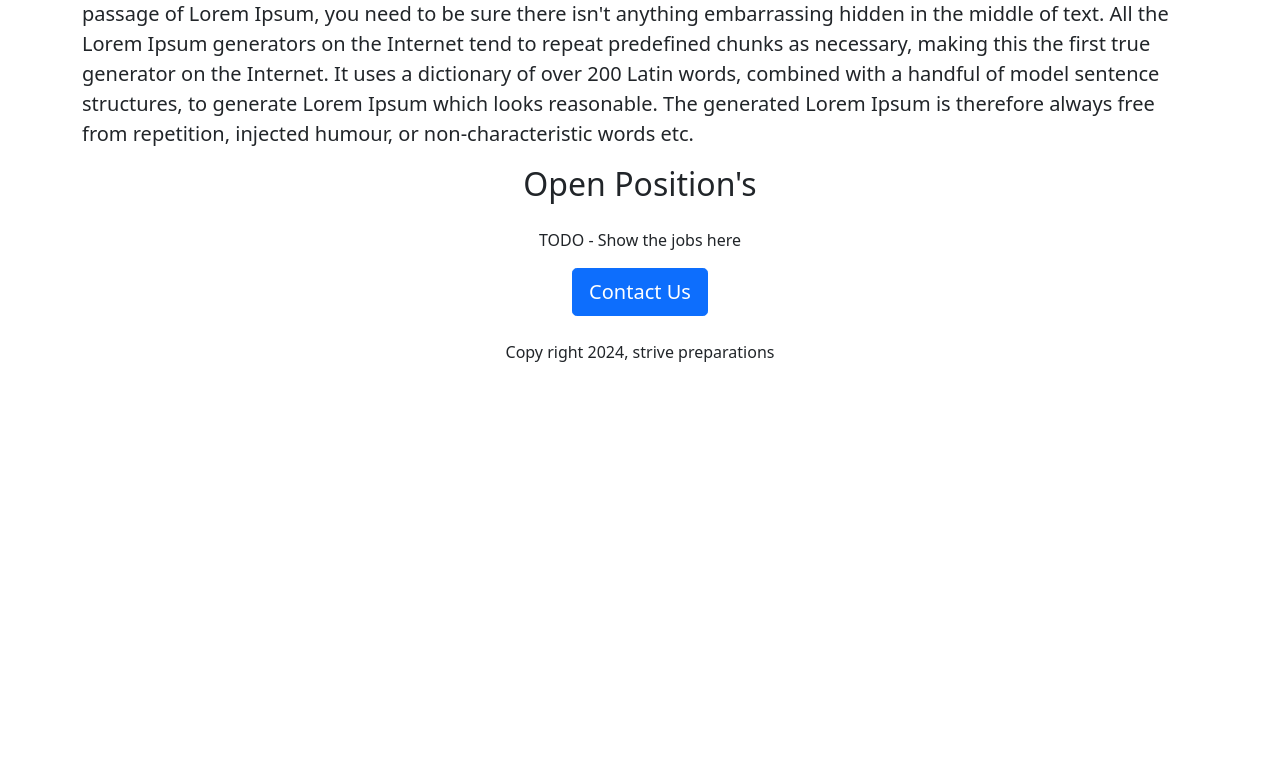
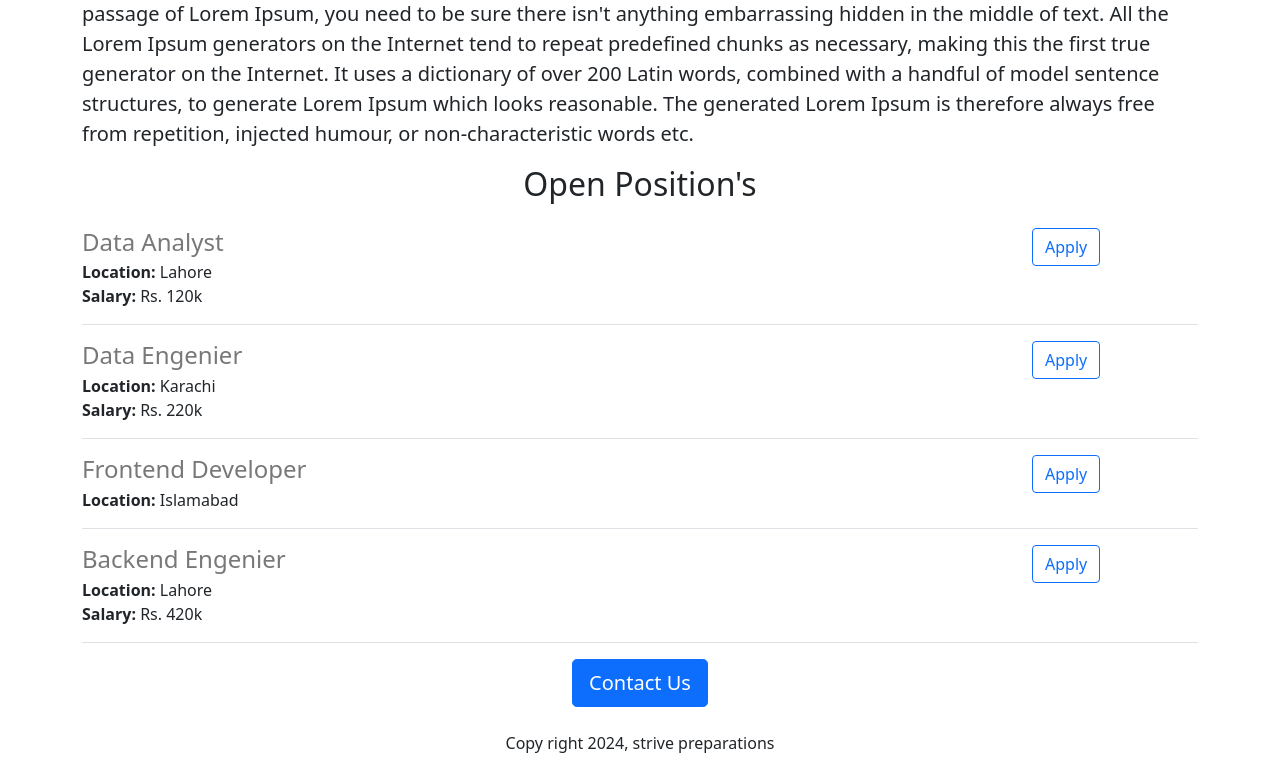
Before and after one commit to Husnain6022/Flask_Carrer_Website, a Flask app: page / in a window 1280 px wide. Shown: the part 1104-1875 px from the top of the page. Before the commit the page ends 1466 px from the top, so only its background shows below. Run offline with Flask 3, Linux system fonts and the light colour scheme.

Commit message:
requirements added

```diff
--- a/app.py
+++ b/app.py
@@ -1,12 +1,43 @@
-from flask import Flask, render_template
+from flask import Flask, render_template, jsonify
 
 app = Flask(__name__)
+
+JOBS = [
+  {
+    'id': 1,
+    'title': 'Data Analyst',
+    'location': 'Lahore',
+    'salary': 'Rs. 120k'
+  },
+  {
+    'id': 2,
+    'title': 'Data Engenier',
+    'location': 'Karachi',
+    'salary': 'Rs. 220k'
+  },
+  {
+    'id': 3,
+    'title': 'Frontend Developer',
+    'location': 'Islamabad',
+
+  },
+  {
+    'id': 4,
+    'title': 'Backend Engenier',
+    'location': 'Lahore',
+    'salary': 'Rs. 420k'
+  }
+]
 
 
 @app.route('/')
 def hello_world():
-  return render_template('home.html')
+  return render_template('home.html', jobs=JOBS)
 
+
+@app.route('/api/jobs')
+def lis_jobs():
+  return jsonify(JOBS)
 
 if __name__ == '__main__':
   app.run(host='0.0.0.0', debug=True)
--- /dev/null
+++ b/requirements.txt
@@ -0,0 +1,2 @@
+Flask
+gunicorn
--- a/templates/home.html
+++ b/templates/home.html
@@ -24,7 +24,13 @@
 
         <h2 class='text-center mt-2 mb-4'>Open Position's</h2>
 
-        <p class='text-center'>TODO - Show the jobs here</p>
+        <div>
+          {% for job in jobs %}
+              {% include 'list_item.html' %}
+          {% endfor %}
+        </div>
+
+
         <div class='text-center'>
           <button class='btn btn-primary btn-lg'>Contact Us</button>
           <p class='mt-4  '>Copy right 2024, strive preparations</p>
--- /dev/null
+++ b/templates/list_item.html
@@ -0,0 +1,24 @@
+
+<div class='border-bottom' style='margin-bottom: 16px; padding-bottom:16px'>
+  <div class='row text'>
+    <div class='col-10'>
+      <h4 style='color:rgb(120,120,120); margin-bottom: 4px'>
+        {{ job['title'] }}
+      </h4>
+
+      <div> <b> Location: </b> {{ job['location'] }}  </div>
+
+      {% if 'salary' in job %}
+
+      <div> <b> Salary: </b> {{ job['salary'] }}  </div>
+
+      {% endif %}
+    </div>
+
+    <div class='col-2'>
+        <button class='btn btn-outline-primary' type="button">
+          Apply
+        </button>
+    </div>
+  </div>
+  </div>
```
